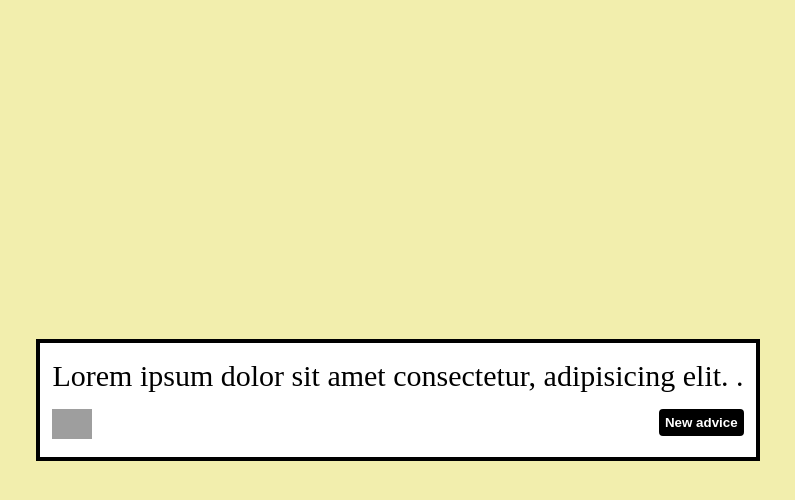
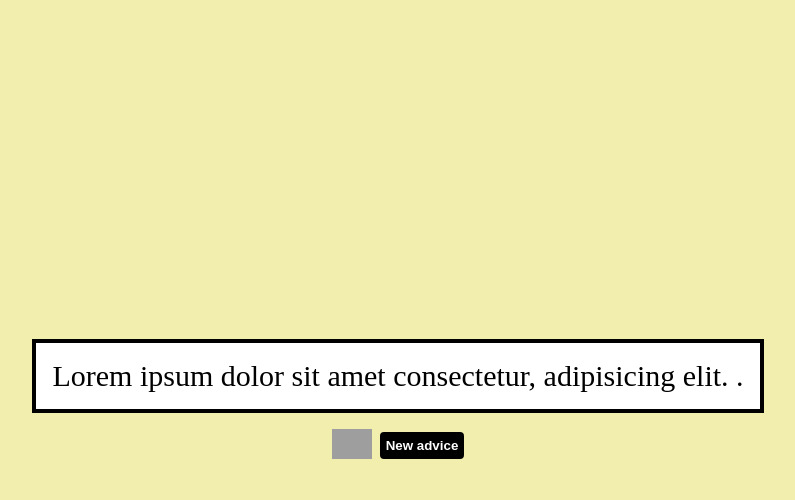
Before and after one commit to Braulio95/miniproject_1, a plain HTML site: page index.html in a window 1280 px wide. Both pictures are taken after a click on the button "New advice". Shown: the whole page, without its empty margins (242-1037 px from the left). Drawn offline with Linux system fonts and the light colour scheme; no server answers; grey boxes are pictures that could not be loaded.

Commit message:
corrigiendo posicionamiento de botones

```diff
--- a/script.js
+++ b/script.js
@@ -22,7 +22,9 @@ function getRandomColor () {
 
   function getCouncilAndRandomColorBackground(){
     getCouncil();
-    setTimeout(background.style.backgroundColor = getRandomColor(),2000)
+    setTimeout(()=>{
+        background.style.backgroundColor = getRandomColor()
+    },500);
 
 
   }
--- a/styles/styles.css
+++ b/styles/styles.css
@@ -15,20 +15,24 @@ body{
 main{
     margin: auto;
     min-width: min-content;
-    border: 4px solid black;
     padding-top: 16px;
     padding-bottom: 16px;
     padding-left: 1%;
     padding-right: 1%;
-    background-color: white;
+
 }
 p.quote{
     font-size: 3rem;
     margin-bottom: 16px;
+    border: 4px solid black;
+    min-width: min-content;
+    padding: 16px;
+    background-color: white;
 }
 section.mainfooter{
     display: flex;
-    position: relative;
+    width: min-content;
+    width: 100%;
 }
 button{
     border: none;
@@ -39,8 +43,8 @@ button{
     border-radius: 4px;
     font-weight: 600;
     cursor: pointer;
-    position: absolute;
-    right: 0;
+    margin: auto;
+    margin-left: 4px;
 }
 button:hover{
     background-color: white;
@@ -49,4 +53,9 @@ button:hover{
 img{
     width: 40px;
     cursor: pointer;
+    margin: auto;
 }
+figure{
+    margin: auto;
+    margin-right: 4px;
+}
```
Also changed, not shown: index.html (+0 -1 lines).
